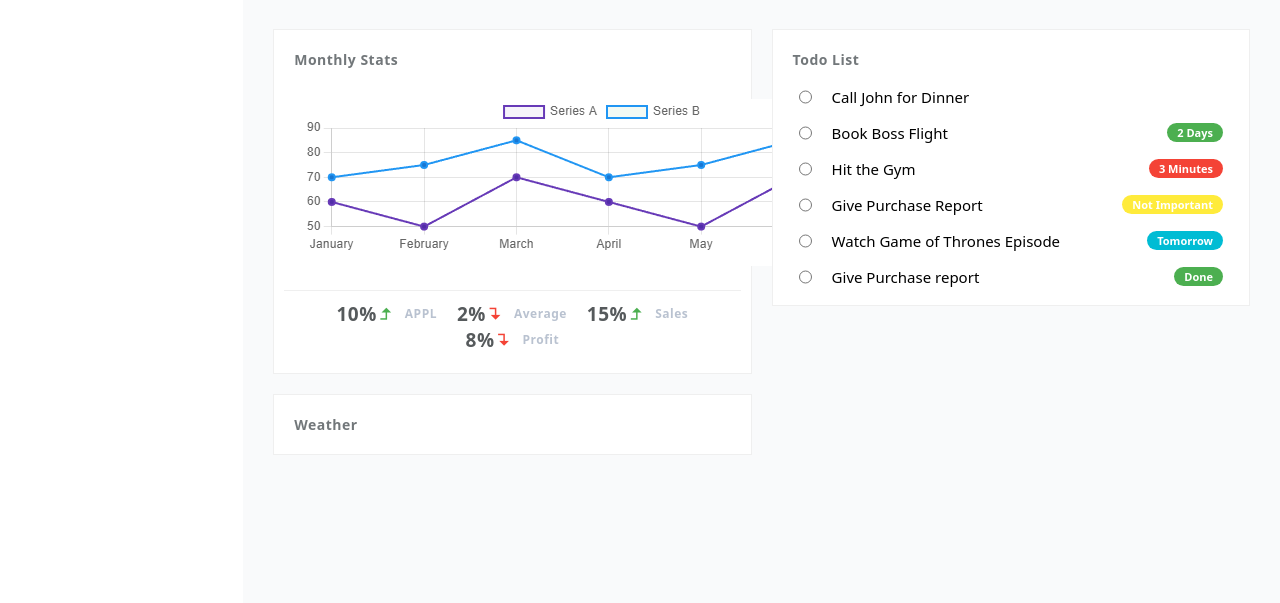
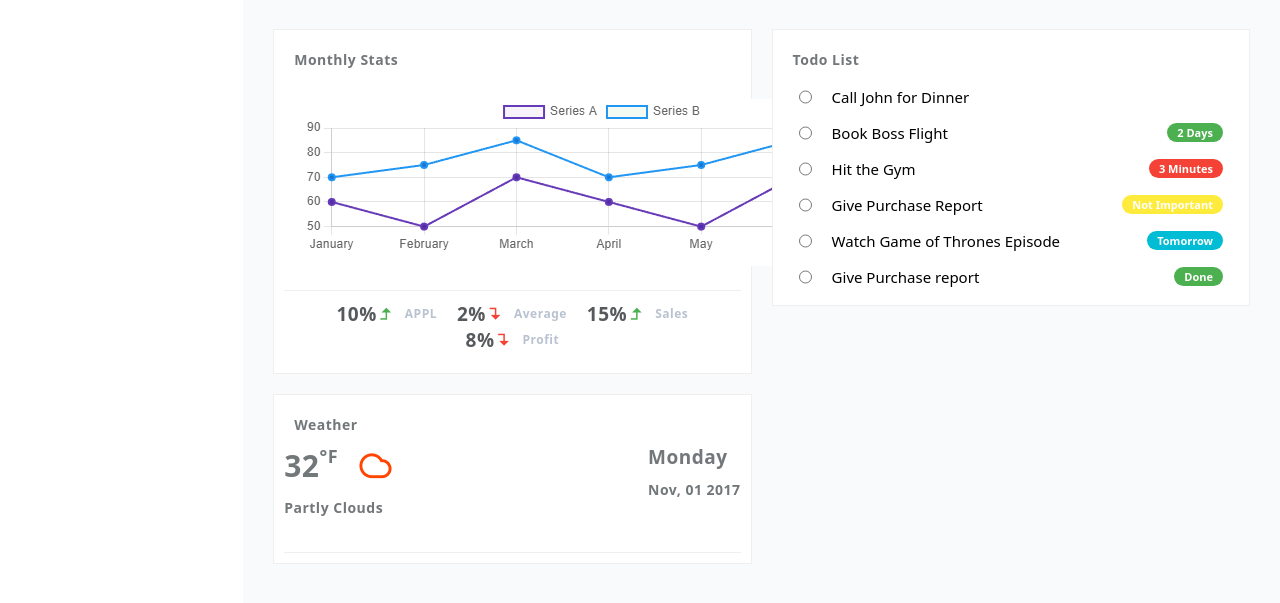
Before and after one commit to amitdabhi01/Adminator, a plain HTML site: page index.html in a window 1280 px wide. Shown: the part 863-1466 px from the top of the page. Drawn offline with nearby package versions, Linux system fonts and the light colour scheme.

Commit message:
weather-data done

```diff
--- a/index.html
+++ b/index.html
@@ -360,6 +360,22 @@
                             <div class="monthly-stats-title">
                                 <h6>Weather</h6>
                             </div>
+                            <div class="flex justify-space-between weather-data">
+                                <div class="weather-data1">
+                                    <div class="flex align-center">
+                                        <h3 class="faranhite">32</h3>
+                                        <p class="faranhite1">°F</p>
+                                        <div class="faranhite-logo">
+                                            <i class="ri-cloudy-line"></i>
+                                        </div>
+                                    </div>
+                                    <h6 class="Partly-cloud">Partly Clouds</h6>
+                                </div>
+                                <div class="weather-data1">
+                                    <h6 class="monday">Monday</h6>
+                                    <h6 class="Partly-cloud">Nov, 01 2017</h6>
+                                </div>
+                            </div>
                         </div>
                     </div>
                 </div>
--- a/style.css
+++ b/style.css
@@ -446,6 +446,7 @@
 .monthly-stats-img{
     border-bottom: 1px solid rgba(0, 0, 0, 0.0625);
     padding: 20px;
+    width: 100%;
 }
 .monthly-stats-data{
     padding: 10px;
@@ -538,3 +539,47 @@
     padding: 2px 10px;
 }
 /* ---------------------------------------- todo list section end ----------------------------------------  */
+
+
+
+/* ---------------------------------------- weather section start ----------------------------------------  */
+.weather-data{
+    padding-bottom: 35px;
+    border-bottom: 1px solid rgba(0, 0, 0, 0.0625);
+}
+.faranhite{
+    color: #72777a;
+    font-family: system-ui,sans-serif, "Segoe UI", "Helvetica Neue", Arial, sans-serif;
+    letter-spacing: 0.5px;
+    font-size: 30px;
+    font-weight: 600;
+}
+.faranhite1{
+    color: #72777a;
+    font-family: system-ui,sans-serif, "Segoe UI", "Helvetica Neue", Arial, sans-serif;
+    letter-spacing: 0.5px;
+    font-size: 18px;
+    font-weight: 600;
+    margin-bottom: 20px;
+}
+.faranhite-logo i{
+    font-size: 35px;
+    margin-left: 20px;
+    color: orangered;
+}
+.Partly-cloud{
+    color: #72777a;
+    font-family: system-ui,sans-serif, "Segoe UI", "Helvetica Neue", Arial, sans-serif;
+    letter-spacing: 0.5px;
+    font-size: 14px;
+    font-weight: 600;
+    margin-top: 10px;
+}
+.monday{
+    color: #72777a;
+    font-family: system-ui,sans-serif, "Segoe UI", "Helvetica Neue", Arial, sans-serif;
+    letter-spacing: 0.5px;
+    font-size: 19px;
+    font-weight: 600;
+}
+/* ---------------------------------------- weather section end ----------------------------------------  */
```
